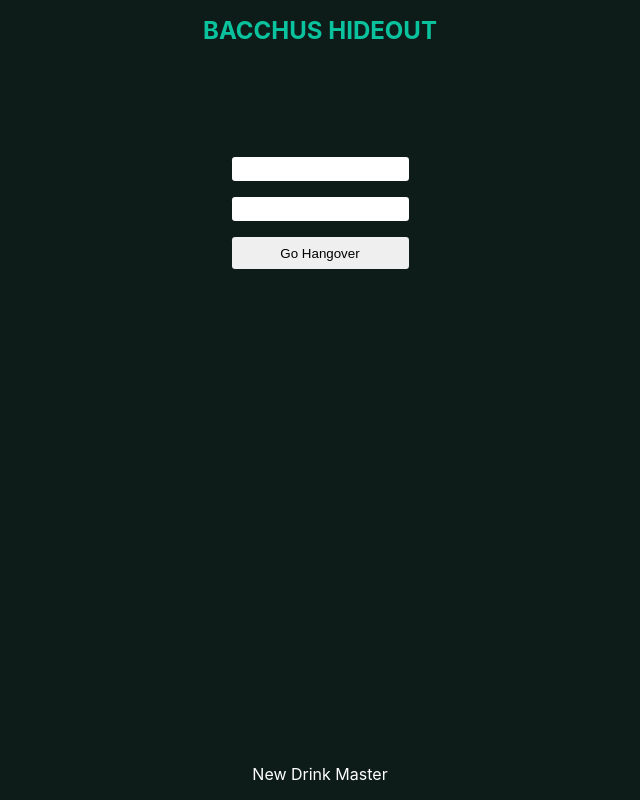
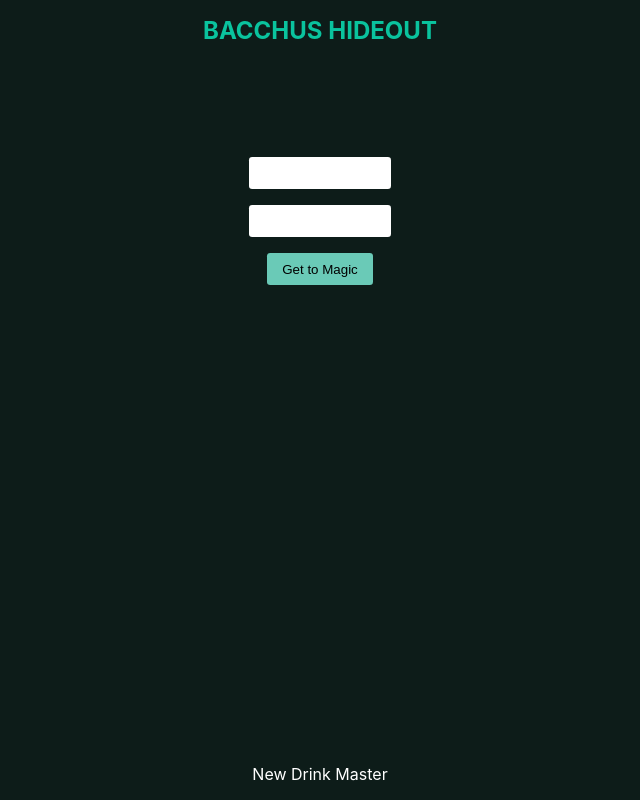
Before and after one commit to 8n9ght/drinksorder, a React (Create React App) app: page /admin in a window 1280 px wide. Shown: the whole page, without its empty margins (320-960 px from the left). Built offline with nearby package versions, Linux system fonts and the light colour scheme.

Commit message:
update login design, try fix on cookies

```diff
--- a/src/App.css
+++ b/src/App.css
@@ -50,8 +50,9 @@ a{
 
 input{
   border-radius: .2rem;
-  height: 1.5rem;
+  height: 2rem;
   border: none;
+  width: 80%;
 }
 
 button{
@@ -120,13 +121,27 @@ button{
 .adminForm{
   display: flex;
   flex-direction: column;
+  align-items: center;
   margin: 5rem 0 0;
   height: 100%;
   gap: 1rem;
 }
 
+.loginBtn{
+  background: #6acab7;
+  border: none;
+  width: 60%;
+}
+
+.loginBtn:hover{
+  background: #0ac39e;
+  color: #fff;
+}
+
+
 .logMessage{
   color: #fff;
+  text-align: center;
 }
 
 .beverages{
--- a/src/components/admin/adminHome.jsx
+++ b/src/components/admin/adminHome.jsx
@@ -2,7 +2,6 @@ import axios from 'axios';
 import { useState } from 'react';
 import { useNavigate  } from 'react-router-dom';
 import { Link } from 'react-router-dom';
-import Cookies from 'js-cookie';
 
 const Admin = () => {
     axios.defaults.withCredentials = true;
@@ -29,7 +28,6 @@ const Admin = () => {
         try {
     const res = await axios.post(apiUrl, { username, password }, { withCredentials: true });
     const token = res.data.token;
-            Cookies.set('token', token, {secure: true});
     console.log(token);
     navigate('/adminmenu');
   } catch (err) {
@@ -47,7 +45,7 @@ const Admin = () => {
             <div className="adminForm">
                 <input type="text" max={10} value={username} onChange={e => setUsername(e.target.value)}></input>
                 <input type="password" max={10} value={password} onChange={e => setPassword(e.target.value)}></input>
-                <button onClick={handleConnect}>Go Hangover</button>
+                <button onClick={handleConnect} className="loginBtn">Get to Magic</button>
                 {message && <p className="logMessage">{message}</p>}
             </div>
 
--- a/src/components/admin/drinkManagement.jsx
+++ b/src/components/admin/drinkManagement.jsx
@@ -55,13 +55,13 @@ const DrinkManagement = () => {
             <div className="beverages">
                 {beverages.map((el) => {
                     return(
-                        <div className="beverageItem" key={el.name} key={el.id}>
-                            <div className="beverageContent">
+                        <div className="beverageItem" key={el.name} >
+                            <div className="beverageContent" key={el.id}>
                                 <h2>{el.name}</h2>
                                 <article className="beverageIngredients">
                                     {el.ingredients.map((item) => {
                                         return(
-                                            <p>{item}</p>
+                                            <p key={item}>{item}</p>
                                         )
                                     })}
                                 </article>
--- a/src/components/categories/cocktails.jsx
+++ b/src/components/categories/cocktails.jsx
@@ -17,7 +17,6 @@ function Cocktails() {
         axios.get(apiUrl, { withCredentials: true })
         .then((res) => {
             setDrinks(res.data)
-            console.log(res)
         })
     }, [])
 
@@ -34,11 +33,11 @@ function Cocktails() {
             <div className="drinkItem" key={drink.name}>
               <p className="drinkName">{drink.name}</p>
               <article className='drinkIngredients'>
-                {drink.ingredients.map((igd) => {
-                  return(
-                    <p key={Math.random()}>{igd}</p>
-                  )
-                })}
+              {drink.ingredients.map((igd, index) => {
+                return(
+                  <p key={Math.random()}>{igd}{(index < drink.ingredients.length - 1) ? ',' : ''}</p>
+                )
+              })}
               </article>
             </div>
           )
--- a/src/components/categories/mocktails.jsx
+++ b/src/components/categories/mocktails.jsx
@@ -17,7 +17,6 @@ function Mocktails() {
         axios.get(apiUrl, { withCredentials: true })
         .then((res) => {
             setDrinks(res.data)
-            console.log(res)
         })
     }, [])
 
@@ -34,10 +33,10 @@ function Mocktails() {
             <div className="drinkItem" key={drink.name}>
               <p className="drinkName">{drink.name}</p>
               <article className='drinkIngredients'>
-                {drink.ingredients.map((igd) => {
+                {drink.ingredients.map((igd, index) => {
                   return(
-                    <p key={Math.random()}>{igd}</p>
-                  )
+                    <p key={Math.random()}>{igd}{(index < drink.ingredients.length - 1) ? ',' : ''}</p>
+                    )
                 })}
               </article>
             </div>
--- a/src/components/categories/shots.jsx
+++ b/src/components/categories/shots.jsx
@@ -17,7 +17,6 @@ function Shots() {
         axios.get(apiUrl, { withCredentials: true })
         .then((res) => {
             setDrinks(res.data)
-            console.log(res)
         })
     }, [])
 
@@ -34,10 +33,10 @@ function Shots() {
             <div className="drinkItem" key={drink.name}>
               <p className="drinkName">{drink.name}</p>
               <article className='drinkIngredients'>
-                {drink.ingredients.map((igd) => {
+                {drink.ingredients.map((igd, index) => {
                   return(
-                    <p key={Math.random()}>{igd}</p>
-                  )
+                    <p key={Math.random()}>{igd}{(index < drink.ingredients.length - 1) ? ',' : ''}</p>
+                    )
                 })}
               </article>
             </div>
--- a/src/components/categories/spirits.jsx
+++ b/src/components/categories/spirits.jsx
@@ -17,7 +17,6 @@ function Spirits() {
         axios.get(apiUrl, { withCredentials: true })
         .then((res) => {
             setDrinks(res.data)
-            console.log(res)
         })
     }, [])
 
```
Lines whose indentation alone changed are shown as unchanged.
